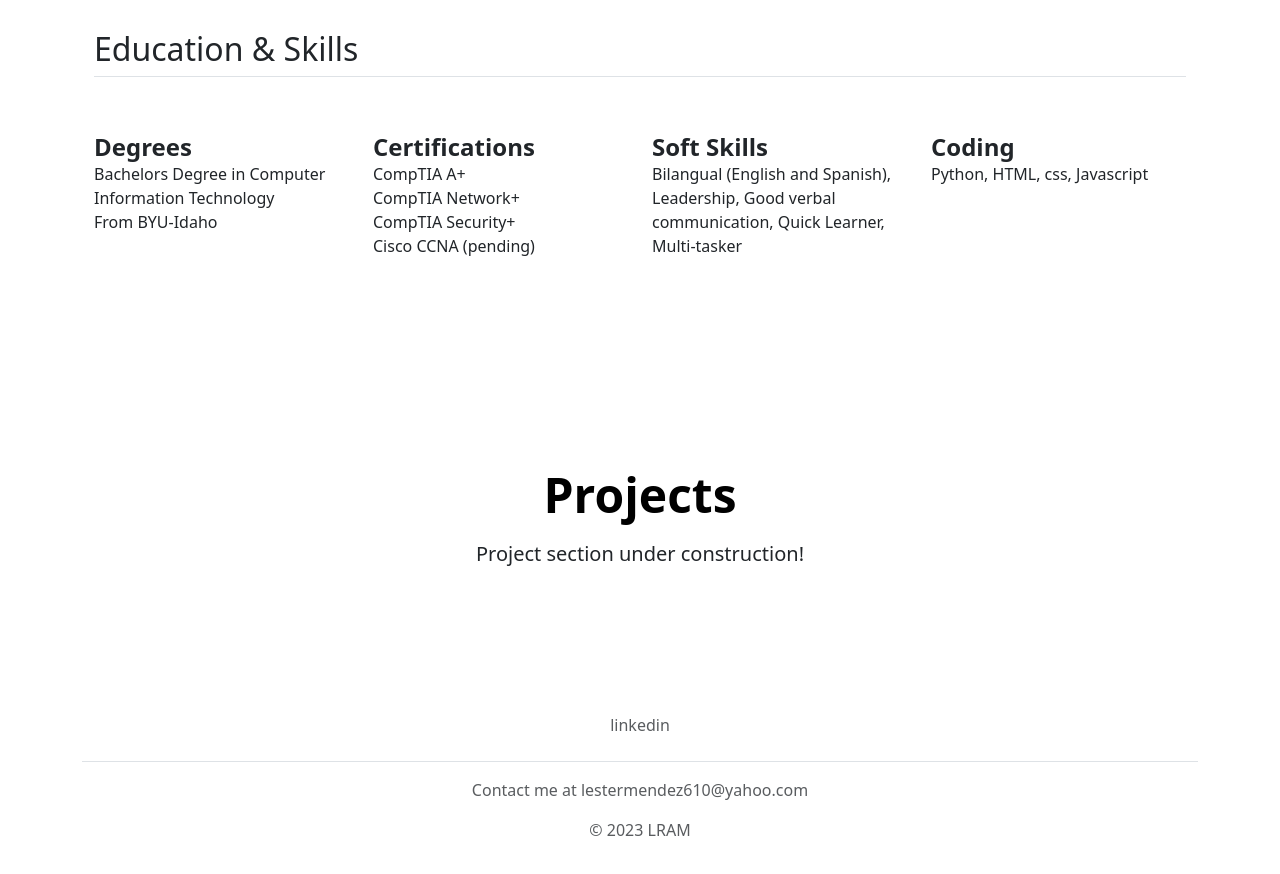
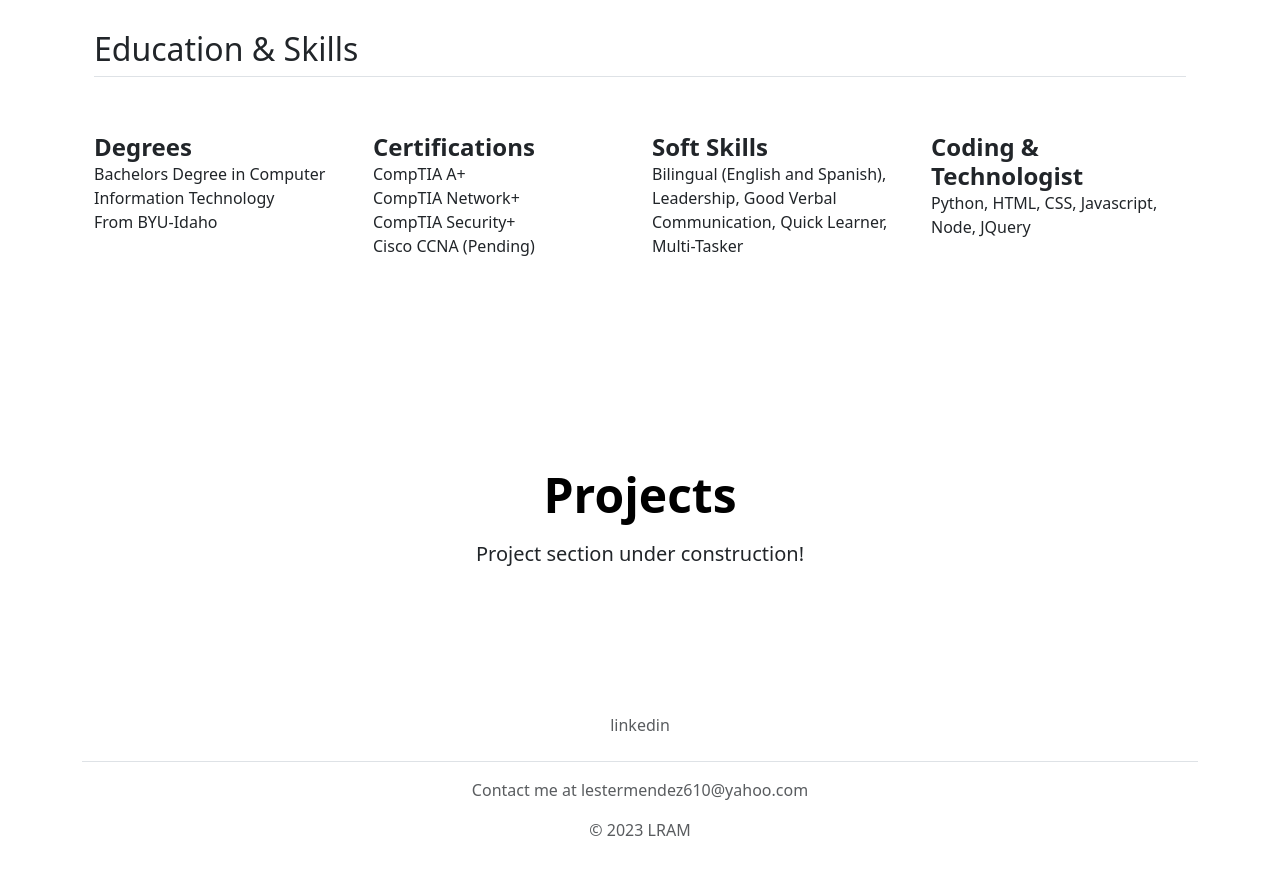
Before and after one commit to LRAM1994/LRAM1994.github.io, a plain HTML site: page index.html in a window 1280 px wide. Shown: the part 1080-1954 px from the top of the page. Drawn offline with nearby package versions, Linux system fonts and the light colour scheme.

Commit message:
update index.html

```diff
--- a/index.html
+++ b/index.html
@@ -73,19 +73,19 @@
               <div class="col d-flex align-items-start">
                 <div>
                   <h3 class="fw-bold mb-0 fs-4">Certifications</h3>
-                  <p>CompTIA A+ <br> CompTIA Network+ <br> CompTIA Security+ <br> Cisco CCNA (pending)</p>
+                  <p>CompTIA A+ <br> CompTIA Network+ <br> CompTIA Security+ <br> Cisco CCNA (Pending)</p>
                 </div>
               </div>
               <div class="col d-flex align-items-start">
                 <div>
                   <h3 class="fw-bold mb-0 fs-4">Soft Skills</h3>
-                  <p>Bilangual (English and Spanish), Leadership, Good verbal communication, Quick Learner, Multi-tasker </p>
+                  <p>Bilingual (English and Spanish), Leadership, Good Verbal Communication, Quick Learner, Multi-Tasker </p>
                 </div>
             </div>
             <div class="col d-flex align-items-start">
               <div>
-                <h3 class="fw-bold mb-0 fs-4">Coding</h3>
-                <p>Python, HTML, css, Javascript</p>
+                <h3 class="fw-bold mb-0 fs-4">Coding & Technologist</h3>
+                <p>Python, HTML, CSS, Javascript, Node, JQuery</p>
               </div>
             </div>
             </div>
```
